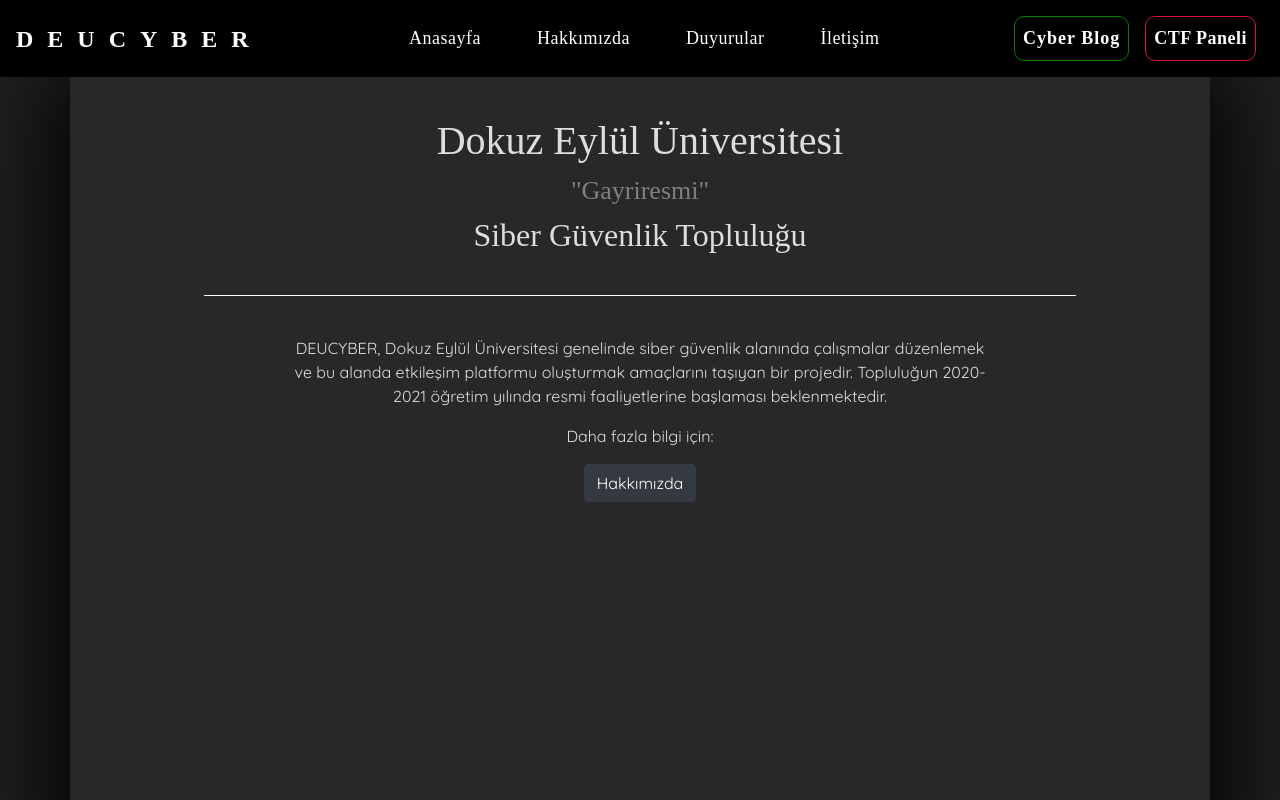
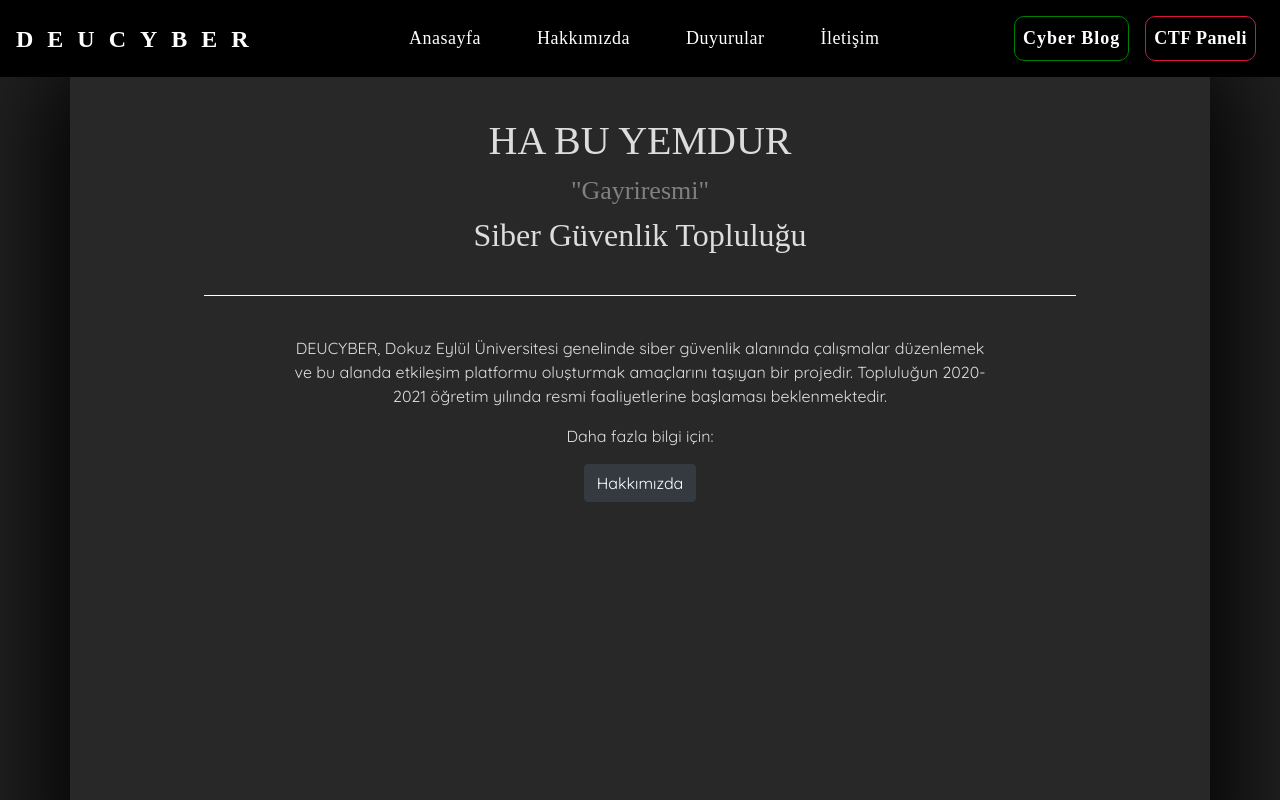
Before and after one commit to deucyber/deucyber-react, a React (Create React App) app: page / in a window 1280 px wide. Shown: the top 800 px of the page. Built offline with nearby package versions, Linux system fonts and the light colour scheme; a web font is replaced by a local one.

Commit message:
build N push

```diff
--- a/src/Anasayfa.js
+++ b/src/Anasayfa.js
@@ -53,7 +53,7 @@
 export const Anasayfa = () => (
 	<Styles>
 		<div className="layout">
-			<h1 className="h1">Dokuz Eylül Üniversitesi</h1>
+			<h1 className="h1">HA BU YEMDUR</h1>
 			<h2 className="h3-dark">"Gayriresmi"</h2>
 			<h2 className="h2line">Siber Güvenlik Topluluğu</h2>
 			<div className="info-box">
```
Also changed, not shown: 8 other files (tests, documents, lock files or other folders).
